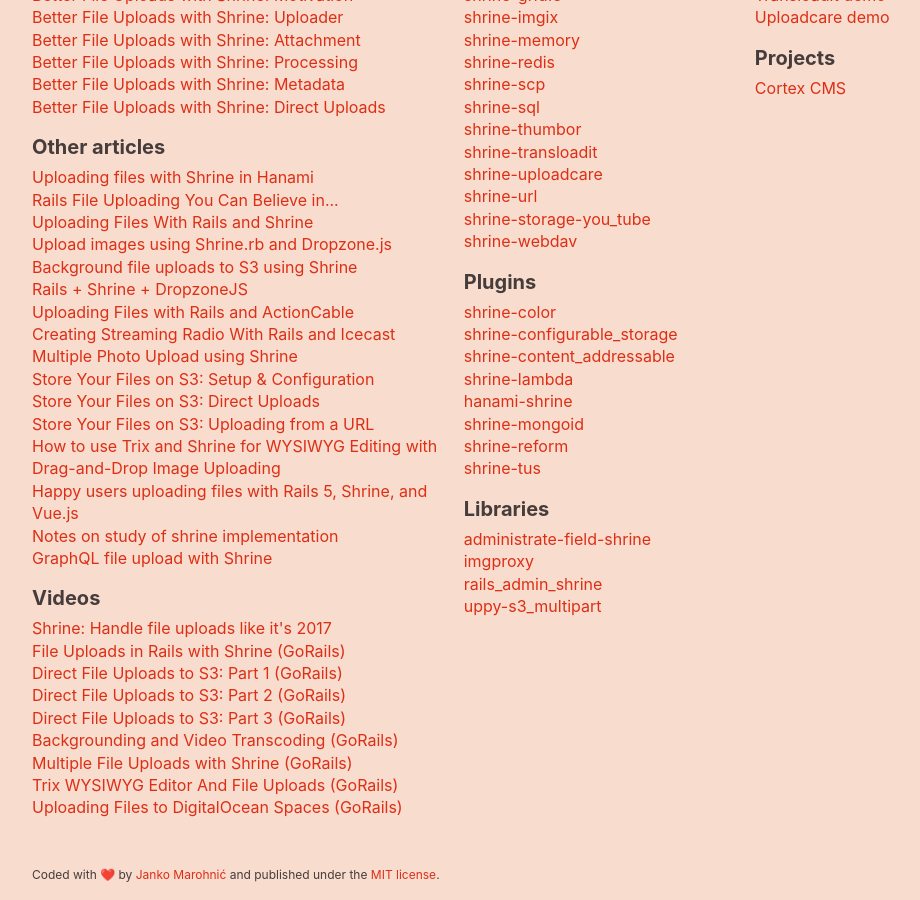
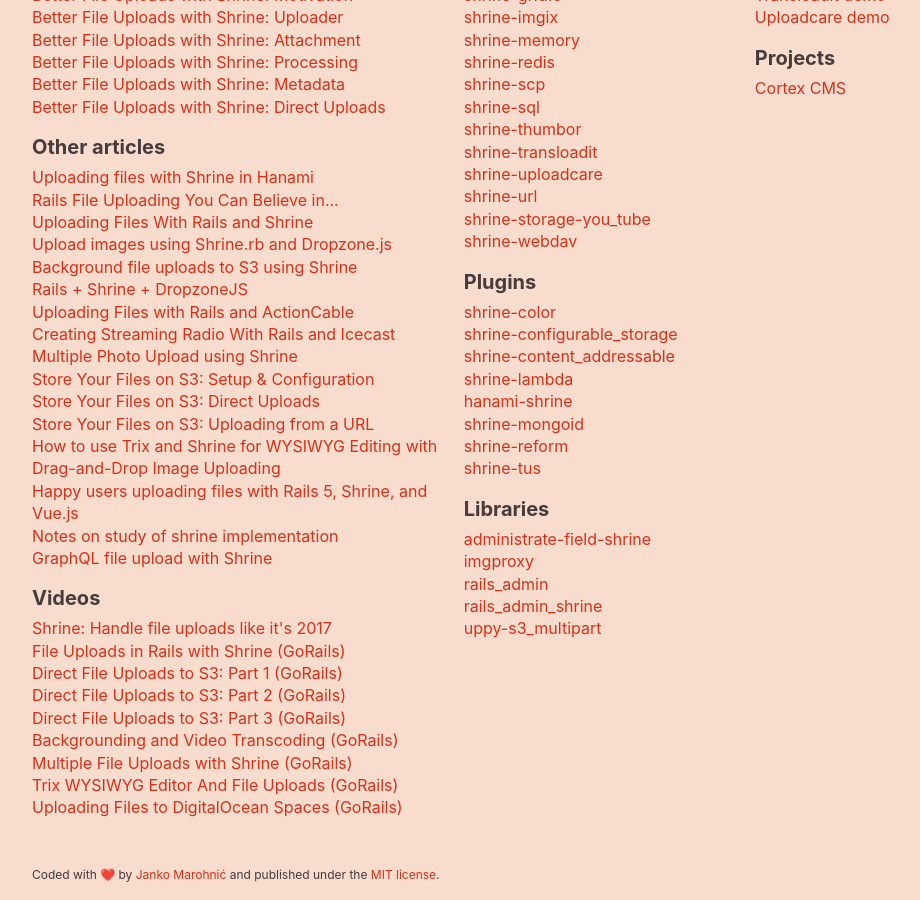
Before and after one commit to avinashcodeer/Romenics, a Jekyll site: the page built from www/index.html, in a window 1280 px wide and 900 px high, scrolled down 2428 px. Shown: the whole window, without its empty margins (106-1026 px from the left). Built offline with Jekyll 4.4.1, drawn with Linux system fonts in a browser that asks for light colours; emoji names are drawn with the system emoji font.

Commit message:
Add rails_admin to list of libraries that come with Shrine integration
Support was added in https://github.com/sferik/rails_admin/pull/3081.

```diff
--- a/www/_data/external.yml
+++ b/www/_data/external.yml
@@ -220,6 +220,9 @@
         name: imgproxy
         url: https://github.com/imgproxy/imgproxy.rb
       -
+        name: rails_admin
+        url: https://github.com/sferik/rails_admin
+      -
         name: rails_admin_shrine
         url: https://github.com/iquest/rails_admin_shrine
       -
```
